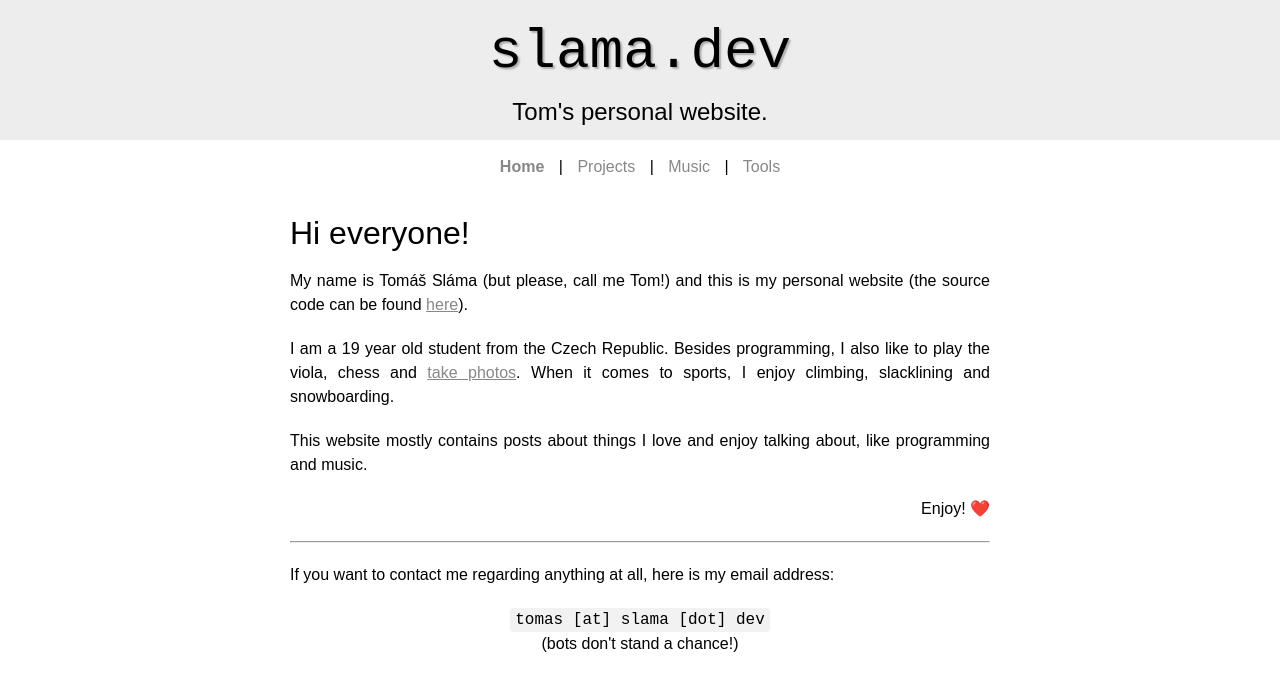
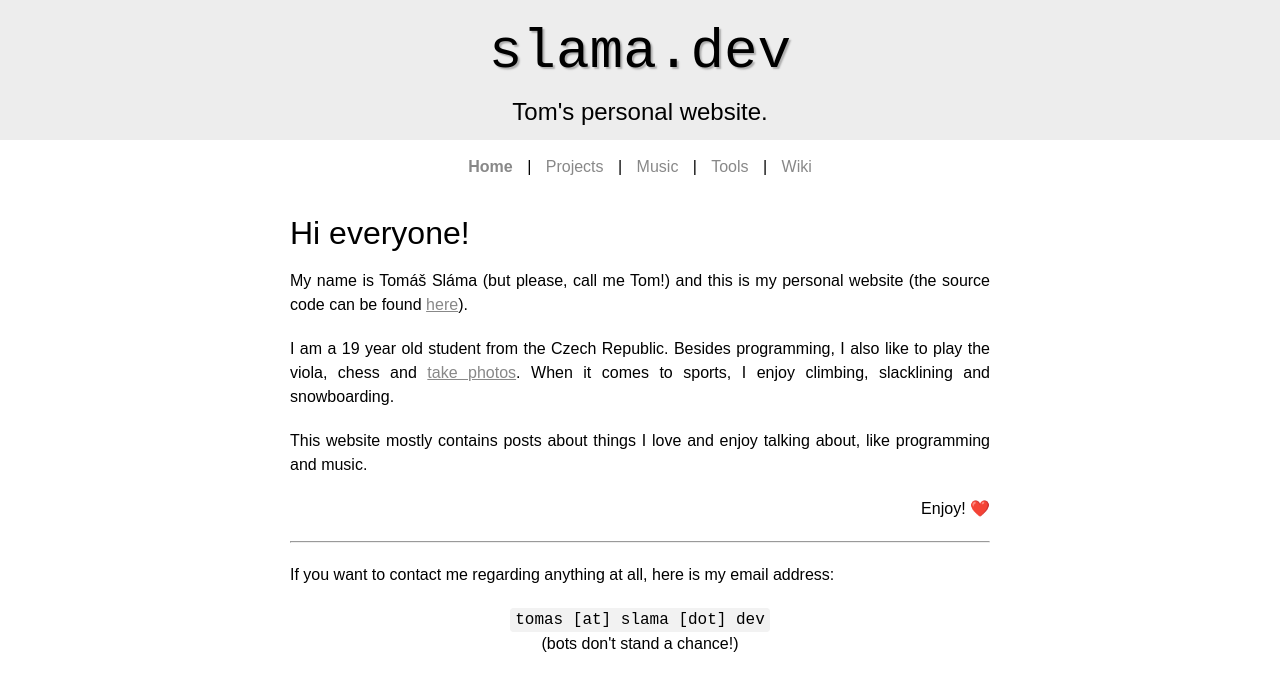
Before and after one commit to xiaoxiae/slama.dev, a Jekyll site: the page built from index.html, in a window 1280 px wide. Shown: the top 691 px of the page. Built offline with Jekyll 4.4.1, drawn with Linux system fonts in a browser that asks for light colours.

Commit message:
add link to Wiki to default.html

```diff
--- a/_layouts/default.html
+++ b/_layouts/default.html
@@ -24,6 +24,9 @@
               {% endif %}
             {% endif %}
           {% endfor %}
+
+          <span class="navigation-separator"></span>
+          <a href="https://wiki.slama.dev/">Wiki</a>
         </div>
       </center>
 
```
